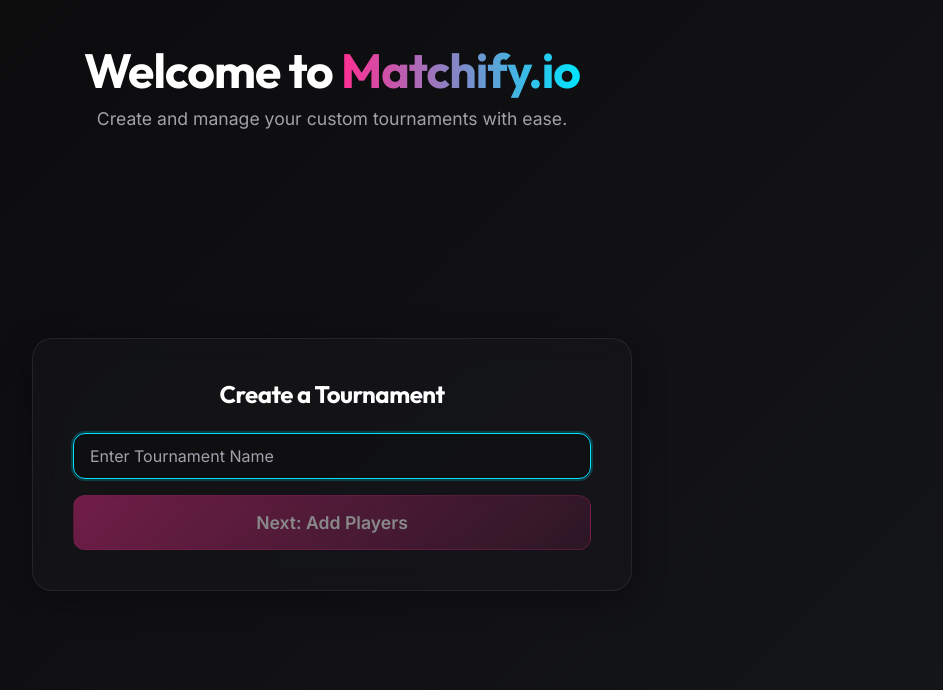
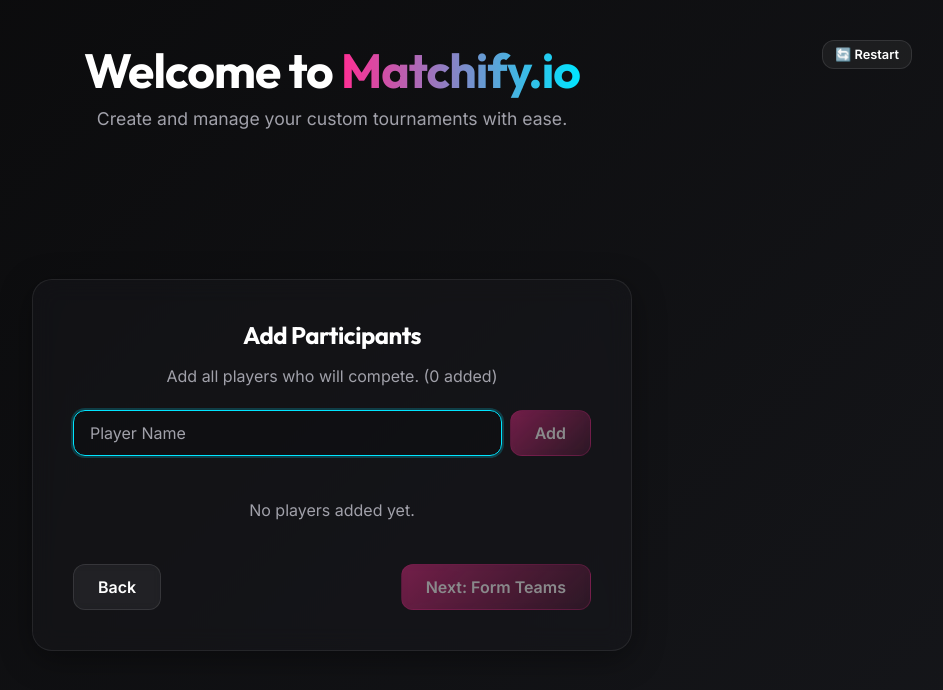
Before and after one commit to xanoahax/matchify.io, a React (Vite) app: page / in a window 1280 px wide. Shown: the top 690 px of the page, without its empty margins (308-1251 px from the left). Built offline with nearby package versions, Linux system fonts and the light colour scheme.

Commit message:
feat: bypass tournament name creation screen

```diff
--- a/src/App.jsx
+++ b/src/App.jsx
@@ -1,5 +1,4 @@
 import { useTournament } from './context/TournamentContext';
-import TournamentName from './components/Setup/TournamentName';
 import PlayerInput from './components/Setup/PlayerInput';
 import TeamManager from './components/Setup/TeamManager';
 import TournamentTree from './components/Bracket/TournamentTree';
@@ -14,8 +13,6 @@
     switch (currentStage) {
       case 'MAIN_MENU':
         return <MainMenu />;
-      case 'SETUP_NAME':
-        return <TournamentName />;
       case 'SETUP_PLAYERS':
         return <PlayerInput />;
       case 'SETUP_TEAMS':
@@ -25,7 +22,7 @@
       case 'CELEBRATION':
         return <Celebration />;
       default:
-        return <TournamentName />;
+        return <PlayerInput />;
     }
   };
 
@@ -39,7 +36,7 @@
           Create and manage your custom tournaments with ease.
         </p>
 
-        {currentStage !== 'MAIN_MENU' && currentStage !== 'SETUP_NAME' && (
+        {currentStage !== 'MAIN_MENU' && (
           <button
             onClick={() => {
               if(window.confirm('Are you sure you want to abandon this tournament? All progress will be lost.')) {
--- a/src/components/Setup/MainMenu.jsx
+++ b/src/components/Setup/MainMenu.jsx
@@ -3,17 +3,16 @@
 import HistoryView from '../Bracket/HistoryView';
 
 export default function MainMenu() {
-  const { advanceStage, tournamentName, players, resetTournament, history, clearHistory } = useTournament();
+  const { advanceStage, players, resetTournament, history, clearHistory } = useTournament();
   const [selectedHistory, setSelectedHistory] = useState(null);
 
   const handleStartNew = () => {
     resetTournament();
-    advanceStage('SETUP_NAME');
+    advanceStage('SETUP_PLAYERS');
   };
 
   const handleContinue = () => {
-    if (!tournamentName) advanceStage('SETUP_NAME');
-    else if (players.length === 0) advanceStage('SETUP_PLAYERS');
+    if (players.length === 0) advanceStage('SETUP_PLAYERS');
     else advanceStage('RESTORE_PREVIOUS');
   };
 
@@ -21,7 +20,7 @@
     return <HistoryView tournament={selectedHistory} onBack={() => setSelectedHistory(null)} />;
   }
 
-  const hasActiveUnfinished = tournamentName || players.length > 0;
+  const hasActiveUnfinished = players.length > 0;
 
   return (
     <div className="glass-panel animate-fade-in" style={{ padding: '40px', width: '100%', maxWidth: '600px', display: 'flex', flexDirection: 'column', gap: '40px' }}>
--- a/src/components/Setup/PlayerInput.jsx
+++ b/src/components/Setup/PlayerInput.jsx
@@ -54,7 +54,7 @@
       </div>
 
       <div style={{ display: 'flex', justifyContent: 'space-between', marginTop: '20px' }}>
-        <button className="glass-button" onClick={() => advanceStage('SETUP_NAME')}>
+        <button className="glass-button" onClick={() => advanceStage('MAIN_MENU')}>
           Back
         </button>
         <button
--- a/src/components/Setup/TournamentName.jsx
+++ /dev/null
@@ -1,36 +0,0 @@
-import { useTournament } from '../../context/TournamentContext';
-
-export default function TournamentName() {
-  const { tournamentName, setTournamentName, advanceStage } = useTournament();
-
-  const handleSubmit = (e) => {
-    e.preventDefault();
-    if (tournamentName.trim()) {
-      advanceStage('SETUP_PLAYERS');
-    }
-  };
-
-  return (
-    <div className="glass-panel animate-fade-in" style={{ padding: '40px', width: '100%', maxWidth: '600px' }}>
-      <h2 style={{ marginBottom: '24px', textAlign: 'center' }}>Create a Tournament</h2>
-      <form onSubmit={handleSubmit} style={{ display: 'flex', flexDirection: 'column', gap: '16px' }}>
-        <input
-          type="text"
-          className="glass-input"
-          placeholder="Enter Tournament Name"
-          value={tournamentName}
-          onChange={(e) => setTournamentName(e.target.value)}
-          autoFocus
-        />
-        <button
-          type="submit"
-          className="glass-button primary"
-          style={{ width: '100%', padding: '16px', fontSize: '1.1rem' }}
-          disabled={!tournamentName.trim()}
-        >
-          Next: Add Players
-        </button>
-      </form>
-    </div>
-  );
-}
--- a/src/context/TournamentContext.jsx
+++ b/src/context/TournamentContext.jsx
@@ -15,15 +15,15 @@
   const [bracket, setBracket] = useLocalStorage('matchify_bracket', null);
   const [history, setHistory] = useLocalStorage('matchify_history', []);
 
-  // Stages: 'MAIN_MENU' -> 'SETUP_NAME' -> 'SETUP_PLAYERS' -> 'SETUP_TEAMS' -> 'BRACKET' -> 'CELEBRATION'
+  // Stages: 'MAIN_MENU' -> 'SETUP_PLAYERS' -> 'SETUP_TEAMS' -> 'BRACKET' -> 'CELEBRATION'
   const [currentStage, setCurrentStage] = useState('MAIN_MENU');
 
   // On mount or when history loads, check if there's an existing tournament to restore or view history
   useEffect(() => {
-    if (tournamentName || players.length > 0 || bracket || history.length > 0) {
+    if (players.length > 0 || bracket || history.length > 0) {
       setCurrentStage('MAIN_MENU'); // Offer resume OR view history
     } else {
-      setCurrentStage('SETUP_NAME'); // Clean start
+      setCurrentStage('SETUP_PLAYERS'); // Clean start
     }
   }, []);
 
@@ -32,7 +32,7 @@
     setPlayers([]);
     setTeams([]);
     setBracket(null);
-    setCurrentStage(history.length > 0 ? 'MAIN_MENU' : 'SETUP_NAME');
+    setCurrentStage(history.length > 0 ? 'MAIN_MENU' : 'SETUP_PLAYERS');
   };
 
   const saveToHistory = (winnerTeam) => {
@@ -79,8 +79,7 @@
     if (stage === 'RESTORE_PREVIOUS') {
       if (bracket) setCurrentStage('BRACKET');
       else if (teams.length > 0) setCurrentStage('SETUP_TEAMS');
-      else if (players.length > 0) setCurrentStage('SETUP_PLAYERS');
-      else setCurrentStage('SETUP_NAME');
+      else setCurrentStage('SETUP_PLAYERS');
     } else {
       setCurrentStage(stage);
     }
```
